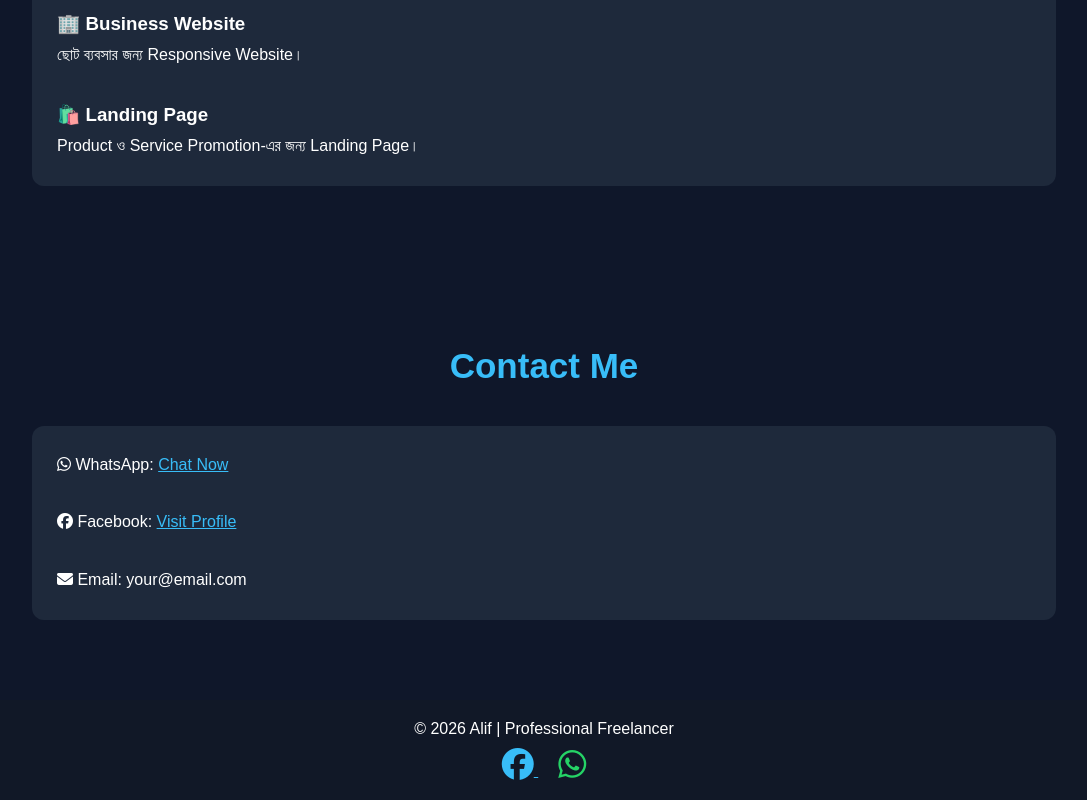
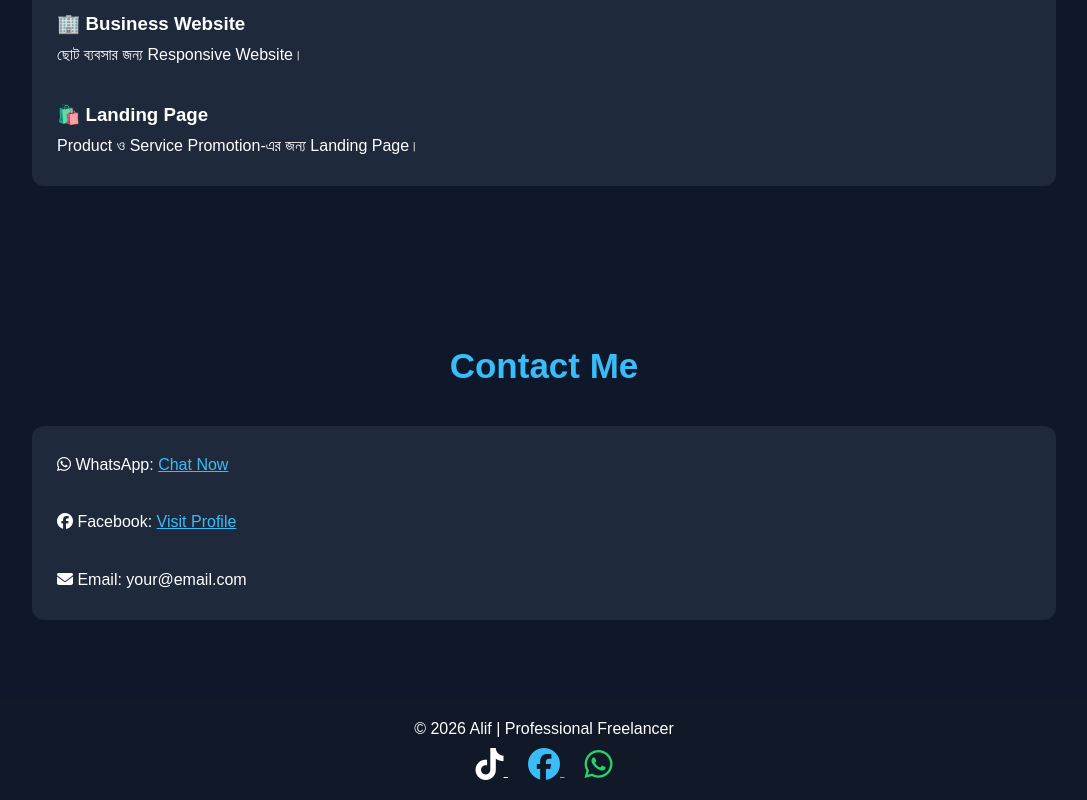
Before and after one commit to asrnentertainment-cell/portfolio, a plain HTML site: page index.html in a window 1280 px wide. Shown: the part 2687-3487 px from the top of the page, without its empty margins (96-1183 px from the left). Drawn offline with Linux system fonts and the light colour scheme.

Commit message:
Add TikTok link to footer in index.html

```diff
--- a/index.html
+++ b/index.html
@@ -335,7 +335,11 @@
 <p>© 2026 Alif | Professional Freelancer</p>
 
 <p style="margin-top:10px;">
-
+<a href="https://www.tiktok.com/@alif_is_back_444"
+   target="_blank"
+   style="color:#fff; margin:10px;">
+    <i class="fab fa-tiktok fa-2x"></i>
+</a>
 <a href="https://www.facebook.com/share/1DG1g3fVZz/" target="_blank" style="color:#38bdf8;margin:10px;">
 <i class="fab fa-facebook fa-2x"></i>
 </a>
```
